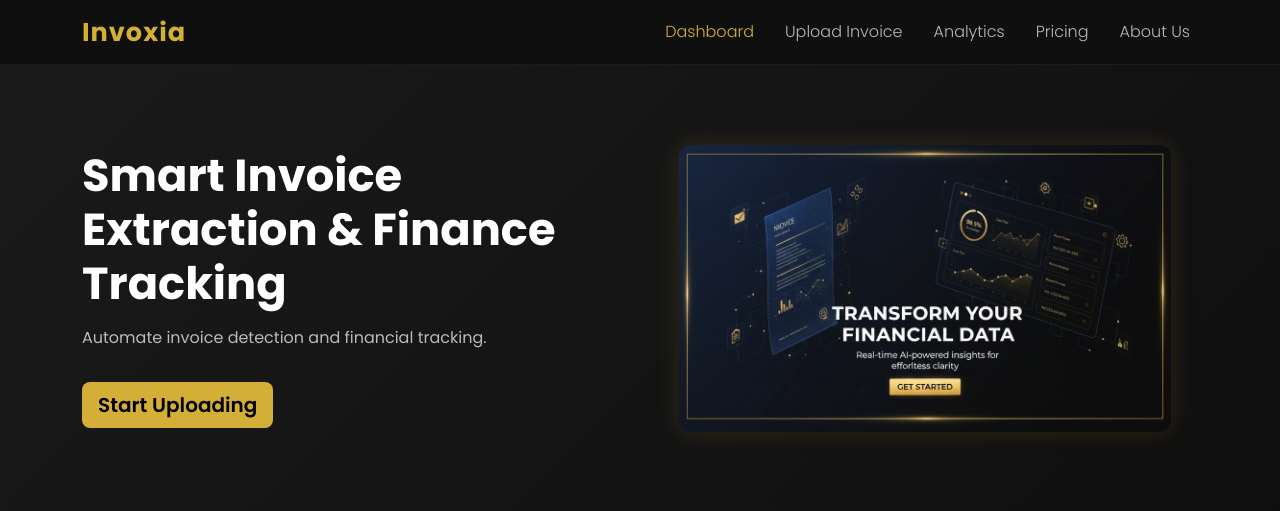
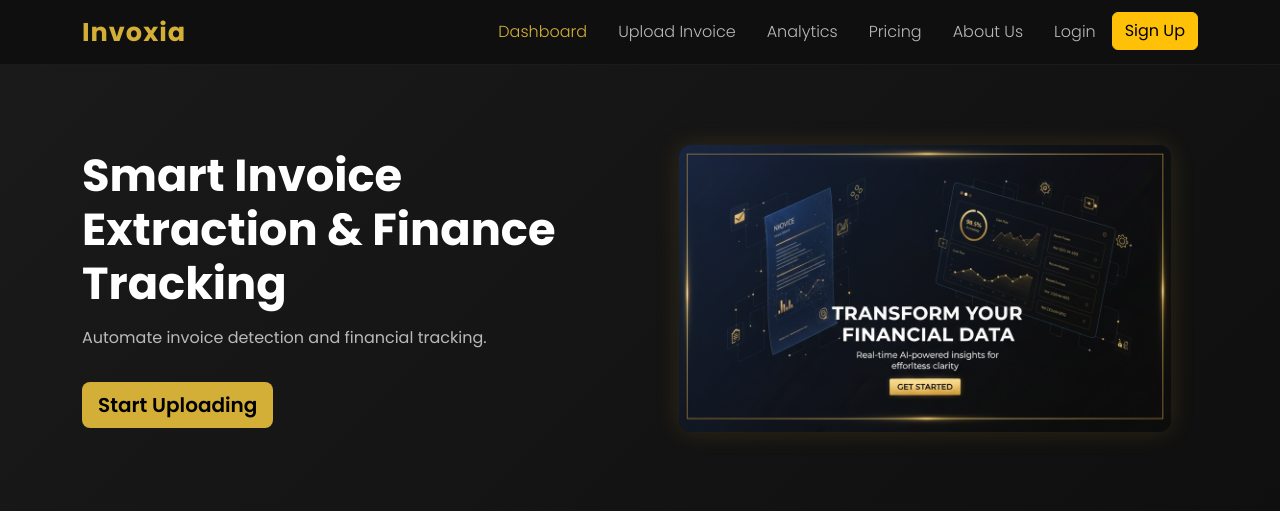
Before and after one commit to sornsomavatey/Invoxia, a Flask app: page / in a window 1280 px wide. Shown: the top 511 px of the page. Run offline with Flask 3, Linux system fonts and the light colour scheme; some libraries are stand-ins or nearby versions.

Commit message:
some page set up

```diff
--- a/app.py
+++ b/app.py
@@ -11,6 +11,10 @@
 # TEMPORARY IN-MEMORY "DATABASE"
 # --------------------------------------
 invoices_db = []   # list of dicts: {id, vendor, date, total, status, processing_time}
+# --------------------------------------
+# TEMPORARY USER "DATABASE"
+# --------------------------------------
+users_db = []   # list of dicts: {name, email, password, birthday}
 
 
 # ---------- FRONTEND ROUTES ----------
--- a/static/js/script.js
+++ b/static/js/script.js
@@ -162,6 +162,9 @@
 }
 
 
+
+
+
 // ---------------------------
 // Export functions globally
 // ---------------------------
--- a/templates/index.html
+++ b/templates/index.html
@@ -47,6 +47,12 @@
         </li>
         <li class="nav-item">
           <a class="nav-link" href="/about">About Us</a>
+        </li>
+        <li class="nav-item">
+        <a class="nav-link" href="#" data-bs-toggle="modal" data-bs-target="#loginModal">Login</a>
+        </li>
+          <li class="nav-item">
+          <a class="btn btn-warning ms-2" href="#" data-bs-toggle="modal" data-bs-target="#signupModal">Sign Up</a>
         </li>
       </ul>
     </div>
```
